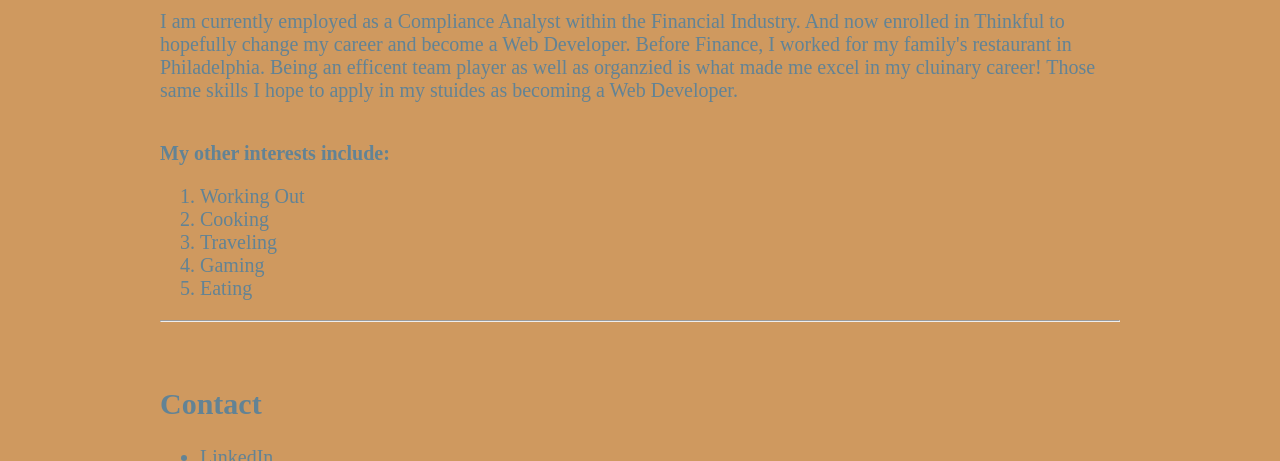
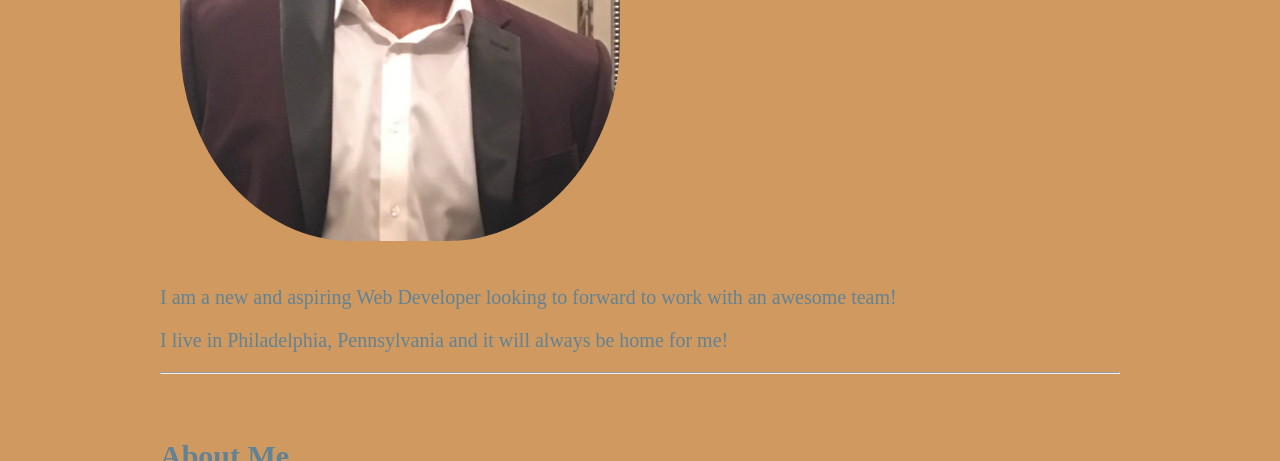
Before and after one commit to PardySingh/PardeepSinghPortfolio, a plain HTML site: page index.html in a window 1280 px wide. Shown: the part 648-1109 px from the top of the page. Drawn offline with Linux system fonts and the light colour scheme.

Commit message:
Update index.html

```diff
--- a/index.html
+++ b/index.html
@@ -21,7 +21,7 @@
         </header>
 
 
-        <img src = "Images/Me.jpg" class = "selfie" width="300" alt="Man in red tux with glasses posing for picture">
+        <img src = "Me.jpg" class = "selfie" width="300" alt="Man in red tux with glasses posing for picture">
 
 
         <p>
```
